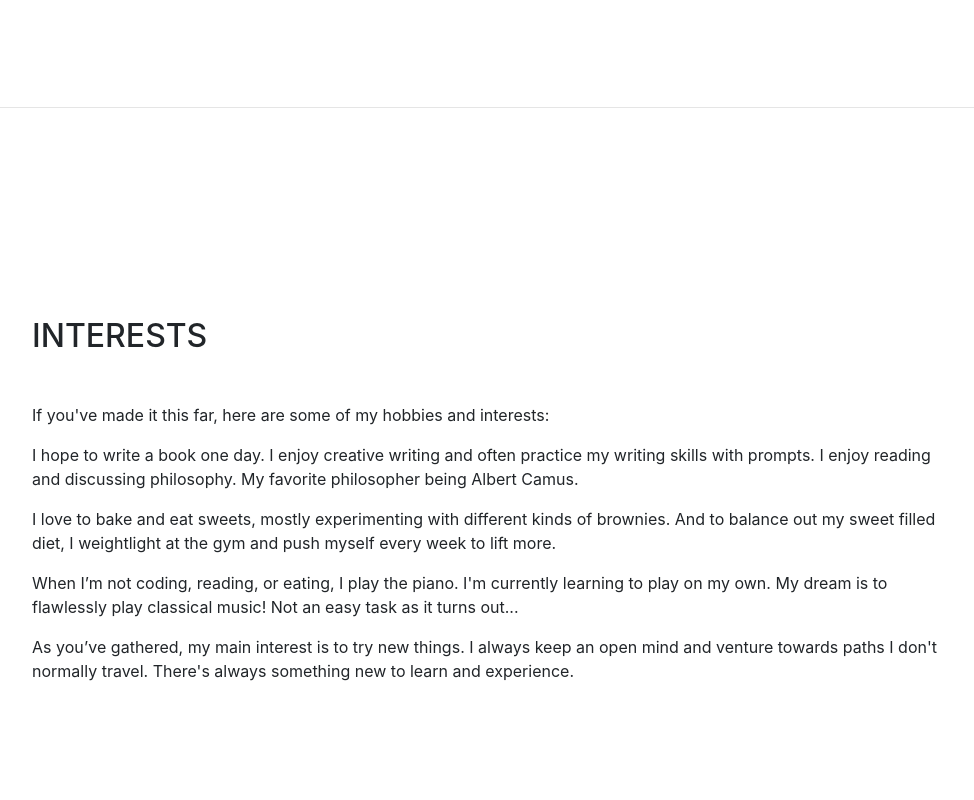
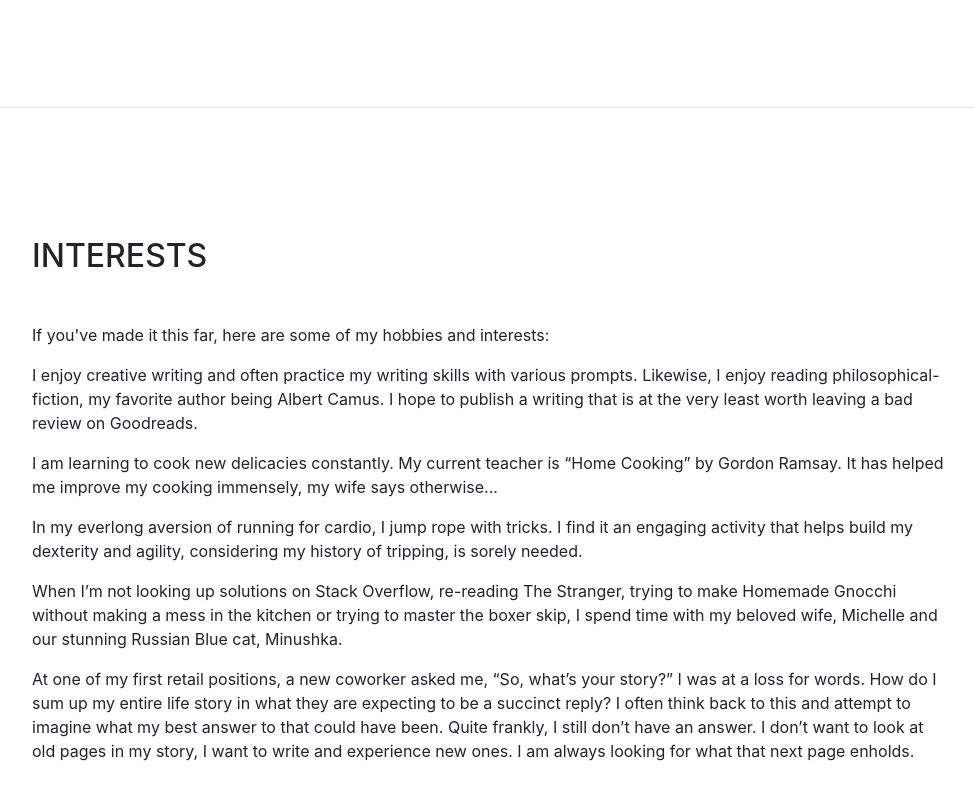
Before and after one commit to Ha-So/Portfolio, a website with bundled scripts: page index.html in a window 1280 px wide. Shown: the part 8006-8806 px from the top of the page, without its empty margins (288-1262 px from the left). Built offline with nearby package versions, Linux system fonts and the light colour scheme; files whose address does not match are found by name; a web font is replaced by a local one.

Commit message:
Update index.html

```diff
--- a/index.html
+++ b/index.html
@@ -612,17 +612,21 @@ software not only for medical research, but general hospital operations, quality
           <h2 class="mb-5">Interests</h2>
           <p>If you've made it this far, here are some of my hobbies and interests:</p>
 <p>
-I hope to write a book one day. I enjoy creative writing and often practice my writing skills with prompts. I enjoy reading and discussing philosophy. My favorite philosopher being Albert Camus.
+I enjoy creative writing and often practice my writing skills with various prompts. Likewise, I enjoy reading philosophical-fiction, my favorite author being Albert Camus. I hope to publish a writing that is at the very least worth leaving a bad review on Goodreads. </p>
+<p>
+I am learning to cook new delicacies constantly. My current teacher is “Home Cooking” by Gordon Ramsay. It has helped me improve my cooking immensely, my wife says otherwise...
+</p>
+
+<p>
+In my everlong aversion of running for cardio, I jump rope with tricks. I find it an engaging activity that helps build my dexterity and agility, considering my history of tripping, is sorely needed.
 </p>
 <p>
-I love to bake and eat sweets, mostly experimenting with different kinds of brownies. And to balance out my sweet filled diet, I weightlight at the gym and push myself every week to lift more.
+When I’m not looking up solutions on Stack Overflow, re-reading The Stranger, trying to make Homemade Gnocchi without making a mess in the kitchen or trying to master the boxer skip, I  spend time with my beloved wife, Michelle and our stunning Russian Blue cat, Minushka.   </p>
+<p>
+At one of my first retail positions, a new coworker asked me, “So, what’s your story?”  I was at a loss for words. How do I sum up my entire life story in what they are expecting to be a succinct reply? I often think back to this and attempt to imagine what my best answer to that could have been. Quite frankly, I still don’t have an answer. I don’t want to look at old pages in my story, I want to write and experience new ones.
+I am always looking for what that next page enholds.
 </p>
-<p>
-When I’m not coding, reading, or eating, I play the piano. I'm currently learning to play on my own. My dream is to flawlessly play classical music! Not an easy task as it turns out...
-</p>
-<p>
-As you’ve gathered, my main interest is to try new things. I always keep an open mind and venture towards paths I don't normally travel. There's always something new to learn and experience.
-</p>
+
         </div>
       </section>
 
```
